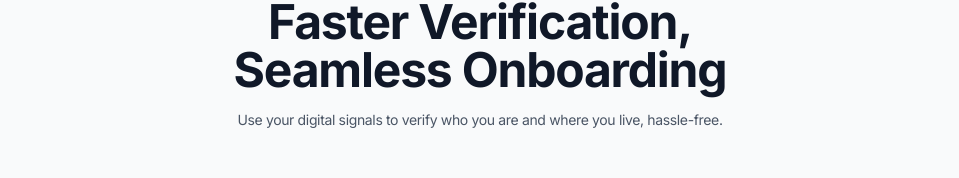
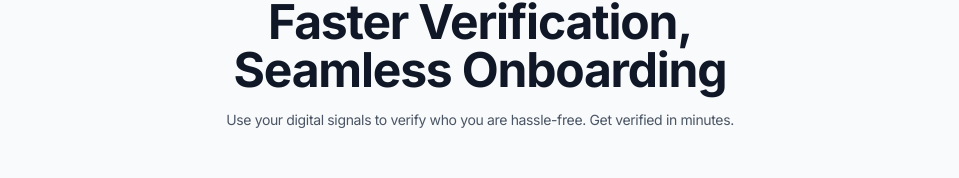
Before and after one commit to kalejaiyeoluwadara/Digital-KYC-Platform, a Next.js app: page / in a window 1280 px wide. Shown: the part 252-430 px from the top of the page, without its empty margins (160-1119 px from the left). Built offline with nearby package versions, Linux system fonts and the light colour scheme.

Commit message:
Update WelcomeScreen component text for clarity and conciseness, emphasizing hassle-free verification and quick processing.

```diff
--- a/app/components/WelcomeScreen.tsx
+++ b/app/components/WelcomeScreen.tsx
@@ -51,8 +51,8 @@ export const WelcomeScreen: React.FC<WelcomeScreenProps> = ({ onStart }) => {
             Faster Verification, <br /> Seamless Onboarding
           </h1>
           <p className="text-sm text-gray-600 max-w-2xl mx-auto">
-            Use your digital signals to verify who you are and where you
-            live, hassle-free.
+            Use your digital signals to verify who you are
+            hassle-free. Get verified in minutes.
           </p>
         </motion.div>
 
```
